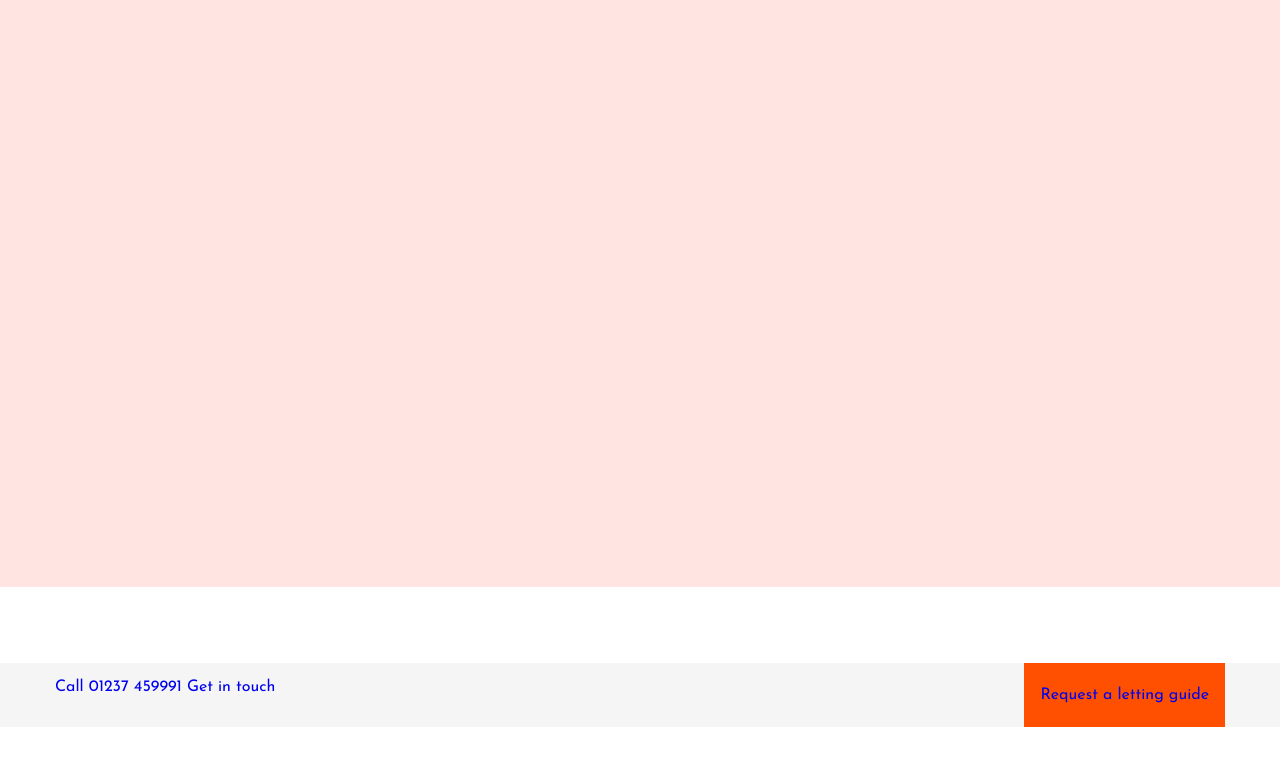
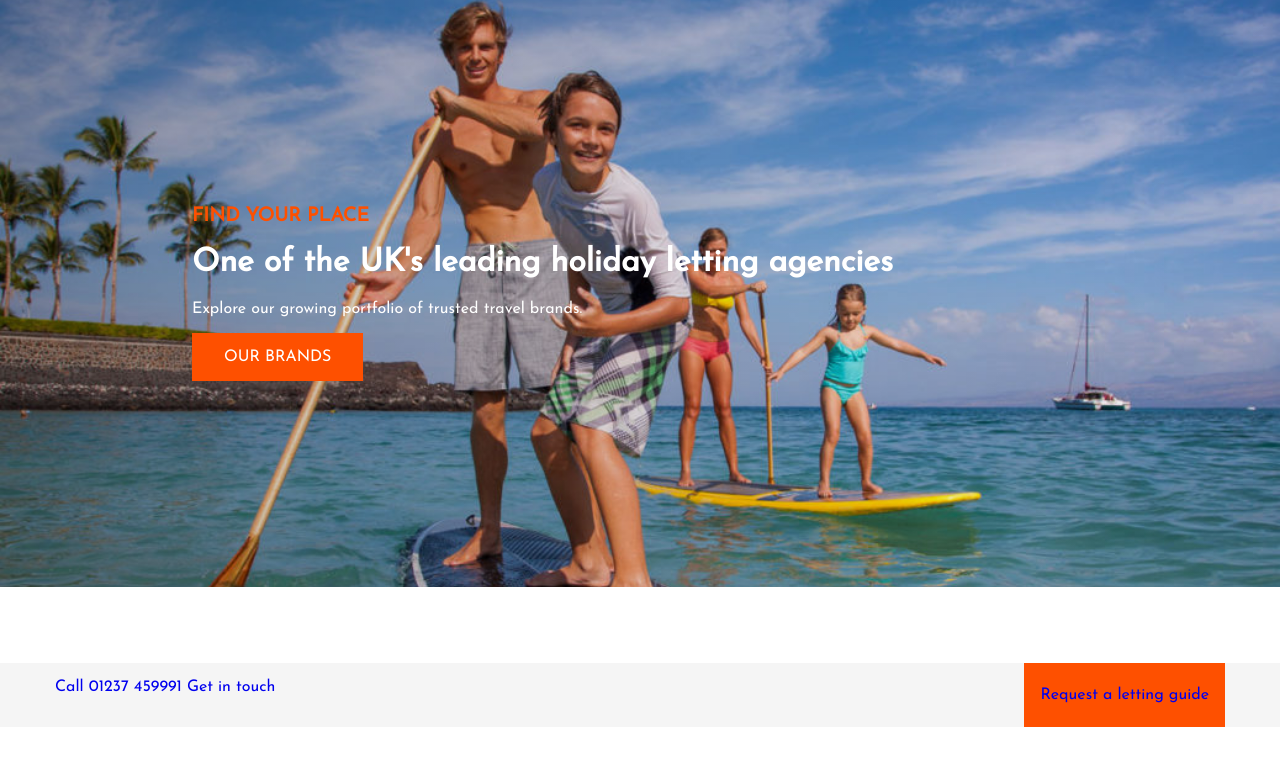
Before and after one commit to andrewghale/travel-chapter, a website: page index.html in a window 1280 px wide. Shown: the part 73-838 px from the top of the page. Drawn offline with Linux system fonts and the light colour scheme.

Commit message:
hero content

```diff
--- a/index.html
+++ b/index.html
@@ -25,8 +25,15 @@
         </nav>
     </header>
     <div class="wrapper">
-        <div class="hero">
-
+        <div class="hero-container">
+            <div class="hero">
+            </div>
+            <div class="hero-content">
+                <span class="brand-call">Find your place</span>
+                <h1>One of the UK's leading holiday letting agencies</h1>
+                <p>Explore our growing portfolio of trusted travel brands.</p>
+                <button>Our brands</button>
+            </div>
         </div>
         <div class="page-content">
 
--- a/scss/app.scss
+++ b/scss/app.scss
@@ -1,35 +1,8 @@
 @import url('https://fonts.googleapis.com/css?family=Josefin+Sans&display=swap');
 @import 'variables';
+@import 'base';
 @import 'header';
 @import 'page';
 @import 'footer';
 
 @import 'sticky';
-
-
-* {
-    box-sizing: border-box;
-}
-
-body {
-    font-family: 'Josefin Sans', sans-serif;
-    margin: 0;
-    padding: 0;
-}
-
-h1 {
-    color: red;
-}
-
-ul {
-    list-style: none;
-}
-
-a {
-    text-decoration: none;
-}
-
-a:visited { text-decoration: none; color:white; }
-a:hover { text-decoration: none; color:blue; }
-a:focus { text-decoration: none; color:yellow; }
-a:hover, a:active { text-decoration: none; color:black }
--- /dev/null
+++ b/scss/base.scss
@@ -0,0 +1,70 @@
+* {
+    box-sizing: border-box;
+}
+
+body {
+    font-family: 'Josefin Sans', sans-serif;
+    font-size: 16px;
+    margin: 0;
+    padding: 0;
+}
+
+ul {
+    list-style: none;
+}
+
+a {
+    text-decoration: none;
+}
+
+a:visited { text-decoration: none; color:white; }
+a:hover { text-decoration: none; color:blue; }
+a:focus { text-decoration: none; color:yellow; }
+a:hover, a:active { text-decoration: none; color:black }
+
+/**
+ * 1. Change the font styles in all browsers.
+ * 2. Remove the margin in Firefox and Safari.
+ */
+
+ button,
+ input,
+ optgroup,
+ select,
+ textarea {
+   font-family: inherit; /* 1 */
+   font-size: 100%; /* 1 */
+   line-height: 1.15; /* 1 */
+   margin: 0; /* 2 */
+ }
+
+ /**
+  * Show the overflow in IE.
+  * 1. Show the overflow in Edge.
+  */
+
+ button,
+ input { /* 1 */
+   overflow: visible;
+ }
+
+ /**
+  * Remove the inheritance of text transform in Edge, Firefox, and IE.
+  * 1. Remove the inheritance of text transform in Firefox.
+  */
+
+ button,
+ select { /* 1 */
+   text-transform: none;
+ }
+
+ /**
+  * Correct the inability to style clickable types in iOS and Safari.
+  */
+
+ button,
+ [type="button"],
+ [type="reset"],
+ [type="submit"] {
+   -webkit-appearance: button;
+ }
--- a/scss/page.scss
+++ b/scss/page.scss
@@ -1,7 +1,43 @@
-.hero {
-    height: 600px;
-    background: mistyrose;
+.hero-container {
+    .hero {
+        height: 600px;
+        background-image:
+            linear-gradient(to left, rgba(255, 255, 255, 0), rgba(0, 0, 0, 0.25)),
+            url(../img/hero.jpg);
+        background-size: cover;
+    }
+    .hero-content {
+        position: absolute;
+        top: 35%;
+        left: 15%;
+        .brand-call {
+            color: $orange;
+            font-size: 1.2rem;
+            font-weight: bold;
+            text-transform: uppercase;
+        }
+        h1 {
+            color: white;
+        }
+        p {
+            color: white;
+        }
+        button {
+            background-color: $orange;
+            text-transform: uppercase;
+            cursor: pointer;
+            border: none;
+            color: white;
+            padding: 15px 32px;
+            text-align: center;
+            text-decoration: none;
+            display: inline-block;
+            font-size: 16px;
+        }
+    }
 }
+
+
 
 .page-content {
     height: 600px;
--- a/scss/sticky.scss
+++ b/scss/sticky.scss
@@ -15,7 +15,7 @@
             align-items: center;
             padding: 1rem;
             color: white;
-            background-color: rgb(254, 80, 0);
+            background-color: $orange;
         }
     }
 }
--- a/scss/variables.scss
+++ b/scss/variables.scss
@@ -1 +1,2 @@
 $dark-blue: rgb(35, 61, 80);
+$orange: rgb(254, 80, 0);
```
Also changed, not shown: css/app.css, img/hero.jpg (added), 1 other file.
